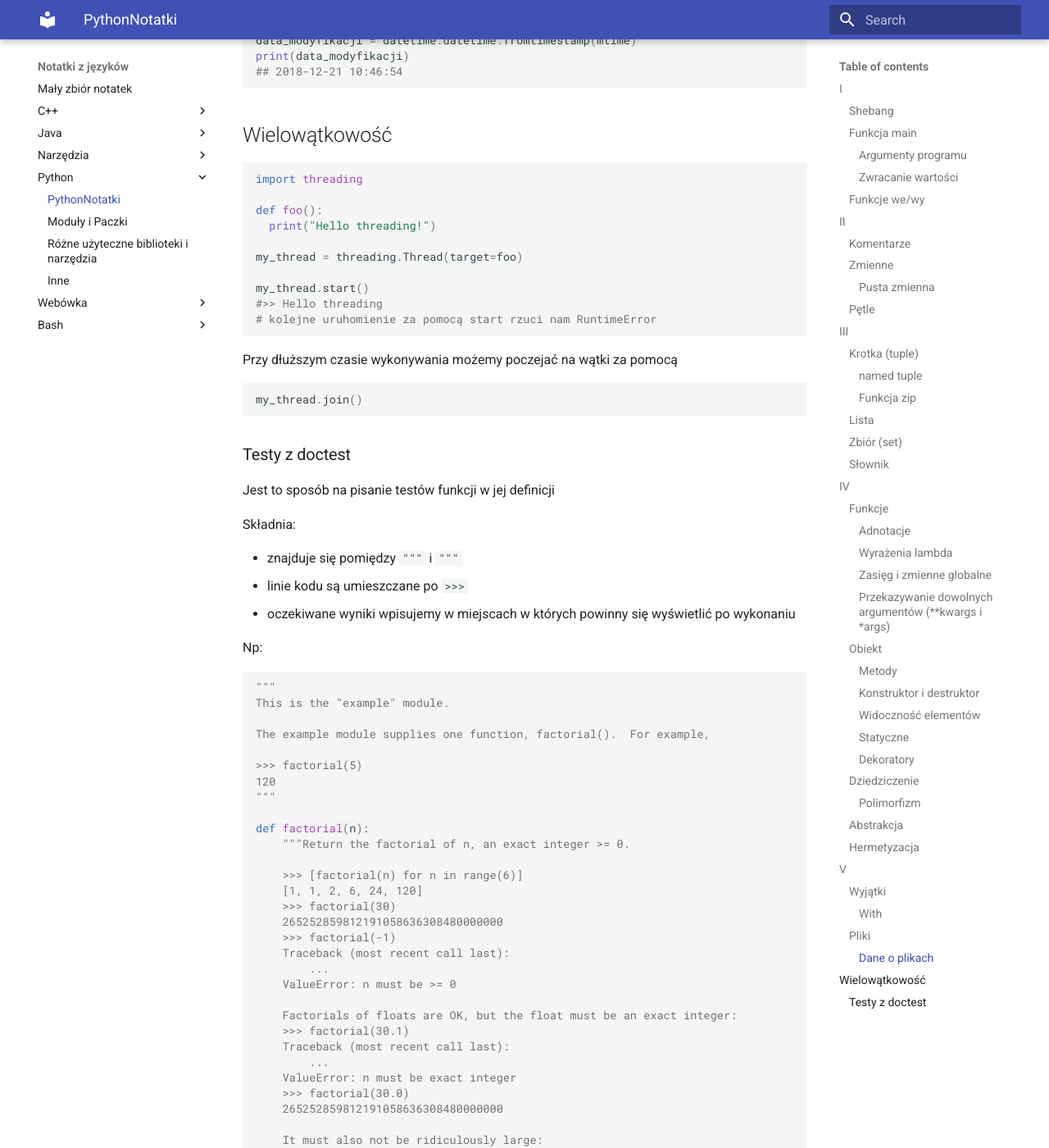
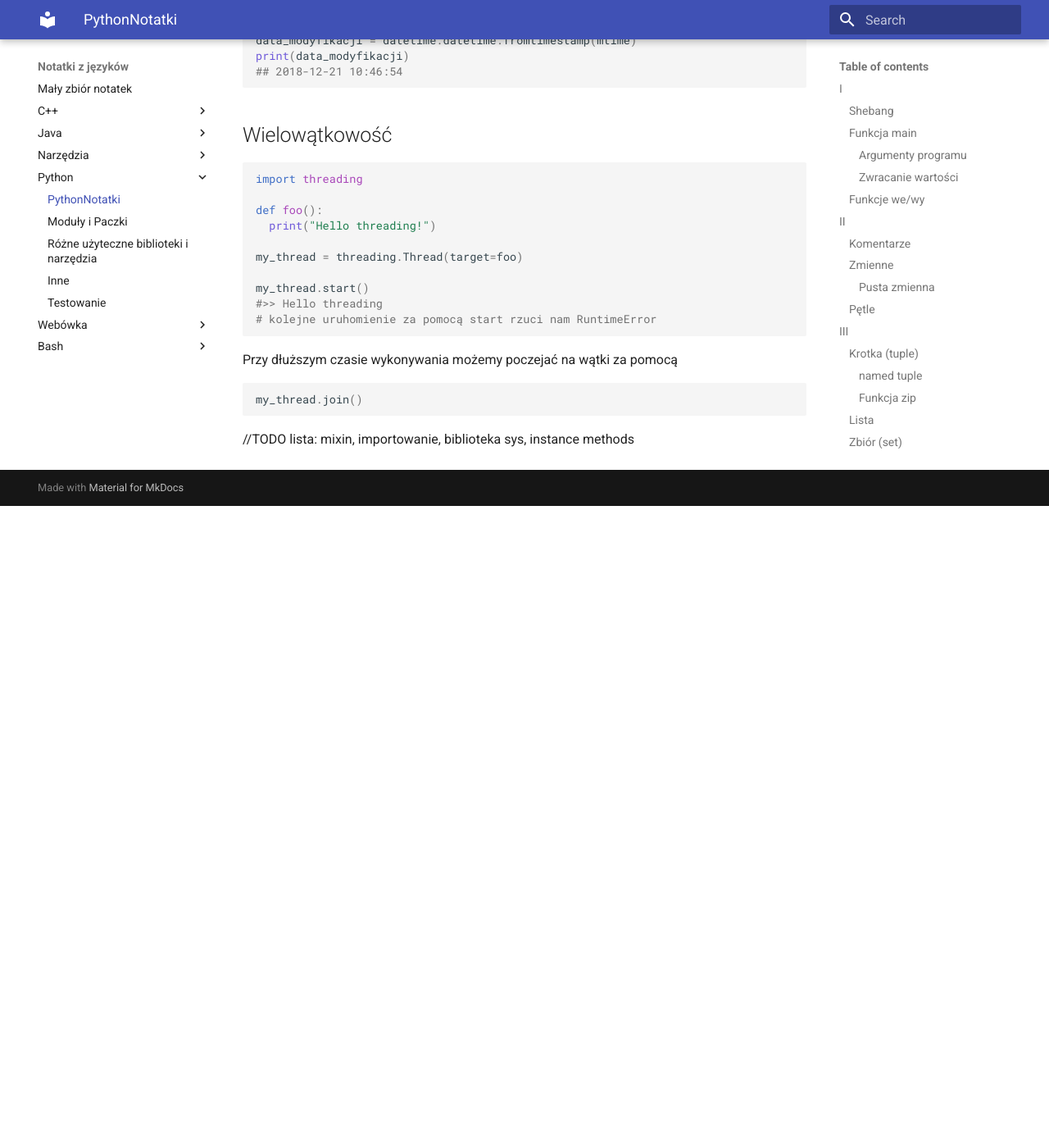
Before and after one commit to pktiuk/notatki_z_jezykow, an MkDocs documentation site: the page built from docs/Python/1_ogolne_notatki.md, in a window 1280 px wide and 1400 px high, scrolled down 20635 px. Shown: the whole window at 82% size. Built offline with MkDocs 1.6.1 and Material for MkDocs 9.7.7, drawn with Linux system fonts in a browser that asks for light colours; after the commit the page ends 21252 px from its top, so only the background shows below that; some of the changed text lies outside the part shown.

````diff
--- a/docs/Python/1_ogolne_notatki.md
+++ b/docs/Python/1_ogolne_notatki.md
@@ -1009,75 +1009,5 @@ Przy dłuższym czasie wykonywania możemy poczejać na wątki za pomocą
 my_thread.join()
 ```
 
-### Testy z doctest
-
-Jest to sposób na pisanie testów funkcji w jej definicji
-
-Składnia:
-
-- znajduje się pomiędzy `"""` i `"""`
-- linie kodu są umieszczane po `>>>`
-- oczekiwane wyniki wpisujemy w miejscach w których powinny się wyświetlić po wykonaniu
-
-Np:
-
-```python
-"""
-This is the "example" module.
-
-The example module supplies one function, factorial().  For example,
-
->>> factorial(5)
-120
-"""
-
-def factorial(n):
-    """Return the factorial of n, an exact integer >= 0.
-
-    >>> [factorial(n) for n in range(6)]
-    [1, 1, 2, 6, 24, 120]
-    >>> factorial(30)
-    265252859812191058636308480000000
-    >>> factorial(-1)
-    Traceback (most recent call last):
-        ...
-    ValueError: n must be >= 0
-
-    Factorials of floats are OK, but the float must be an exact integer:
-    >>> factorial(30.1)
-    Traceback (most recent call last):
-        ...
-    ValueError: n must be exact integer
-    >>> factorial(30.0)
-    265252859812191058636308480000000
-
-    It must also not be ridiculously large:
-    >>> factorial(1e100)
-    Traceback (most recent call last):
-        ...
-    OverflowError: n too large
-    """
-
-    import math
-    if not n >= 0:
-        raise ValueError("n must be >= 0")
-    if math.floor(n) != n:
-        raise ValueError("n must be exact integer")
-    if n+1 == n:  # catch a value like 1e300
-        raise OverflowError("n too large")
-    result = 1
-    factor = 2
-    while factor <= n:
-        result *= factor
-        factor += 1
-    return result
-
-
-if __name__ == "__main__":
-    import doctest
-    doctest.testmod()
-```
-
-flaga "-v" przy uruchamianiu takiego skryptu sprawia, że wyświetlają się także raporty z poprawnych testów.
 
 //TODO lista: mixin, importowanie, biblioteka sys, instance methods
````
Also changed, not shown: docs/Python/6_testowanie.md (added, +108 -0 lines).
